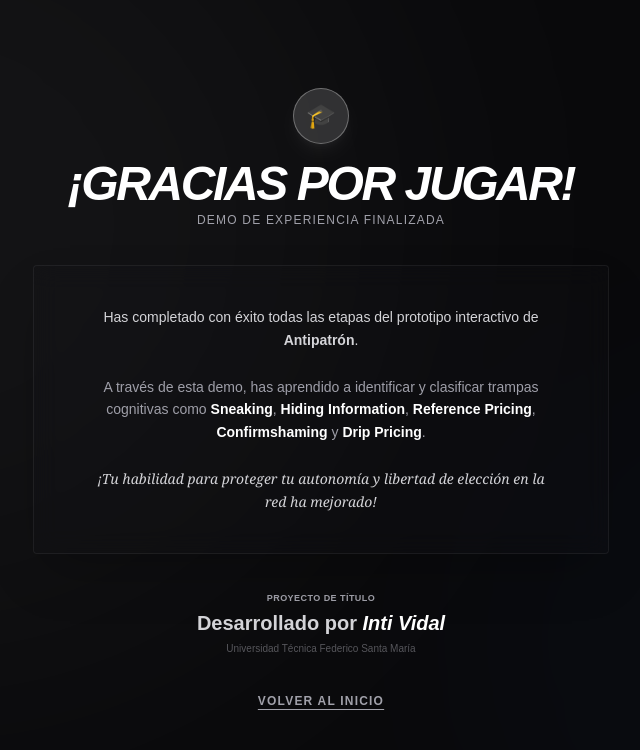
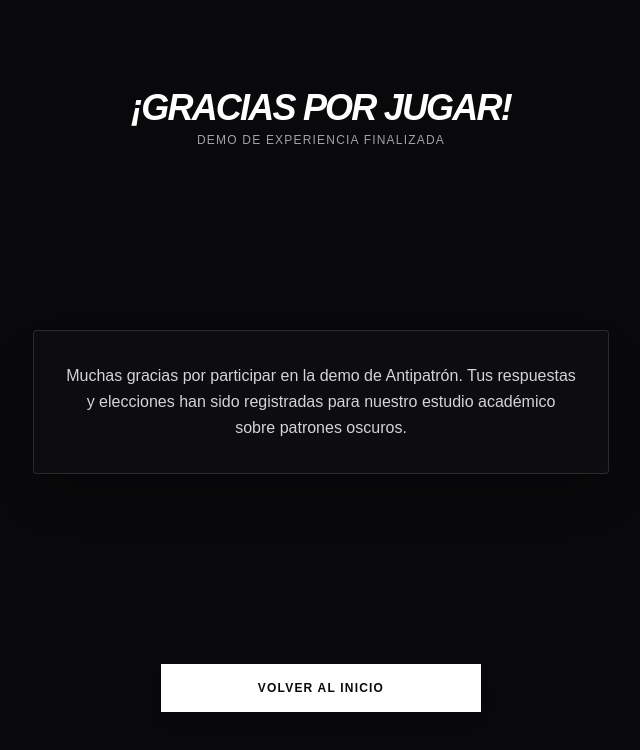
Before and after one commit to RealPingu/proyecto-memoria, a Next.js app: page /credits in a window 1280 px wide. Shown: the top 750 px of the page, without its empty margins (319-959 px from the left). Built offline with nearby package versions, Linux system fonts and the light colour scheme.

Commit message:
chore: simplificar credits/page.tsx a formato standard de vistas con boton volver al menu

```diff
--- a/app/credits/page.tsx
+++ b/app/credits/page.tsx
@@ -5,105 +5,53 @@ import { motion } from 'framer-motion';
 
 export default function CreditsPage() {
     return (
-        <div className="flex flex-col h-screen w-full items-center justify-center bg-game-bg text-game-text p-4 md:p-6 overflow-hidden relative font-sans">
+        <div className="flex flex-col h-screen w-full bg-game-bg text-game-text p-4 md:p-8 overflow-hidden items-center justify-center font-sans">
+            <div className="flex flex-col h-full max-w-xl w-full mx-auto justify-between py-4 md:py-12">
 
-            {/* Background glowing/pulsing light circles for premium feel */}
-            <div className="absolute inset-0 overflow-hidden pointer-events-none">
-                <motion.div
-                    animate={{
-                        scale: [1, 1.2, 1],
-                        opacity: [0.15, 0.25, 0.15]
-                    }}
-                    transition={{
-                        repeat: Infinity,
-                        duration: 8,
-                        ease: "easeInOut"
-                    }}
-                    className="absolute -top-[20%] -left-[10%] w-[60%] aspect-square rounded-full bg-game-accent/20 blur-[120px]"
-                />
-                <motion.div
-                    animate={{
-                        scale: [1.2, 1, 1.2],
-                        opacity: [0.1, 0.2, 0.1]
-                    }}
-                    transition={{
-                        repeat: Infinity,
-                        duration: 10,
-                        ease: "easeInOut"
-                    }}
-                    className="absolute -bottom-[20%] -right-[10%] w-[50%] aspect-square rounded-full bg-blue-500/10 blur-[100px]"
-                />
-            </div>
-
-            <div className="flex flex-col h-full max-w-xl w-full mx-auto justify-between py-8 md:py-16 relative z-10">
-
-                {/* 1. Header with custom icon and main title */}
+                {/* 1. HEADER */}
                 <motion.header
-                    initial={{ opacity: 0, y: -20 }}
+                    initial={{ opacity: 0, y: -10 }}
                     animate={{ opacity: 1, y: 0 }}
                     transition={{ duration: 0.8 }}
-                    className="text-center space-y-4 shrink-0"
+                    className="text-center space-y-1 shrink-0 py-2"
                 >
-                    <div className="w-14 h-14 mx-auto rounded-full bg-game-accent/15 border border-game-accent/30 flex items-center justify-center shadow-lg shadow-game-accent/5">
-                        <span className="text-game-accent text-2xl font-bold">🎓</span>
-                    </div>
-                    <div className="space-y-1">
-                        <h1 className="text-3xl md:text-5xl font-black uppercase italic tracking-tighter text-game-accent">
-                            ¡Gracias por jugar!
-                        </h1>
-                        <p className="text-game-muted uppercase tracking-widest text-[9px] md:text-xs">
-                            Demo de Experiencia Finalizada
-                        </p>
-                    </div>
+                    <h1 className="text-2xl md:text-4xl font-bold uppercase italic tracking-tighter text-game-accent">
+                        ¡Gracias por jugar!
+                    </h1>
+                    <p className="text-game-muted uppercase tracking-widest text-[9px] md:text-xs">
+                        Demo de Experiencia Finalizada
+                    </p>
                 </motion.header>
 
-                {/* 2. Central Content Card with glassmorphism */}
+                {/* 2. MAIN AREA */}
                 <motion.main
-                    initial={{ opacity: 0, scale: 0.95 }}
+                    initial={{ opacity: 0, scale: 0.98 }}
                     animate={{ opacity: 1, scale: 1 }}
-                    transition={{ delay: 0.3, duration: 0.6 }}
-                    className="flex-1 flex flex-col items-center justify-center my-6"
+                    transition={{ delay: 0.2, duration: 0.6 }}
+                    className="flex-1 flex flex-col items-center justify-center my-6 shrink-0"
                 >
-                    <div className="bg-game-surface/20 p-6 md:p-10 border border-game-muted/10 rounded-sm shadow-2xl space-y-6 w-full text-center backdrop-blur-md">
-                        <p className="text-zinc-300 text-xs md:text-sm leading-relaxed max-w-md mx-auto">
-                            Has completado con éxito todas las etapas del prototipo interactivo de <strong>Antipatrón</strong>.
-                        </p>
-                        <p className="text-zinc-400 text-xs md:text-sm leading-relaxed max-w-md mx-auto">
-                            A través de esta demo, has aprendido a identificar y clasificar trampas cognitivas como
-                            <span className="text-game-accent font-semibold"> Sneaking</span>,
-                            <span className="text-game-accent font-semibold"> Hiding Information</span>,
-                            <span className="text-game-accent font-semibold"> Reference Pricing</span>,
-                            <span className="text-game-accent font-semibold"> Confirmshaming</span> y
-                            <span className="text-game-accent font-semibold"> Drip Pricing</span>.
-                        </p>
-                        <p className="text-zinc-300 text-xs md:text-sm leading-relaxed max-w-md mx-auto italic font-serif">
-                            ¡Tu habilidad para proteger tu autonomía y libertad de elección en la red ha mejorado!
+                    <div className="bg-game-surface/30 p-8 border border-game-muted/20 rounded-sm shadow-2xl w-full text-center">
+                        <p className="leading-relaxed text-zinc-300 text-sm md:text-base">
+                            Muchas gracias por participar en la demo de Antipatrón. Tus respuestas y elecciones han sido registradas para nuestro estudio académico sobre patrones oscuros.
                         </p>
                     </div>
                 </motion.main>
 
-                {/* 3. Footer / Credits & Back Button */}
+                {/* 3. FOOTER */}
                 <motion.footer
                     initial={{ opacity: 0 }}
                     animate={{ opacity: 1 }}
-                    transition={{ delay: 0.6 }}
-                    className="space-y-8 shrink-0 text-center"
+                    transition={{ delay: 0.4 }}
+                    className="shrink-0 pt-4 pb-2 flex justify-center"
                 >
-                    <div className="space-y-1">
-                        <p className="text-game-muted uppercase tracking-wider text-[9px] font-bold">Proyecto de Título</p>
-                        <p className="text-lg md:text-xl font-bold text-zinc-300">
-                            Desarrollado por <span className="text-game-accent italic font-semibold">Inti Vidal</span>
-                        </p>
-                        <p className="text-[10px] text-game-muted/50 font-mono">Universidad Técnica Federico Santa María</p>
-                    </div>
-
                     <Link
                         href="/"
-                        className="inline-block text-xs uppercase tracking-widest text-game-muted hover:text-game-accent hover:scale-105 active:scale-95 transition-all underline underline-offset-4 font-bold"
+                        className="w-full max-w-xs h-12 bg-game-accent text-game-bg font-bold uppercase tracking-widest text-xs flex items-center justify-center shadow-lg active:scale-95 transition-all"
                     >
                         Volver al inicio
                     </Link>
                 </motion.footer>
+
             </div>
         </div>
     );
```
